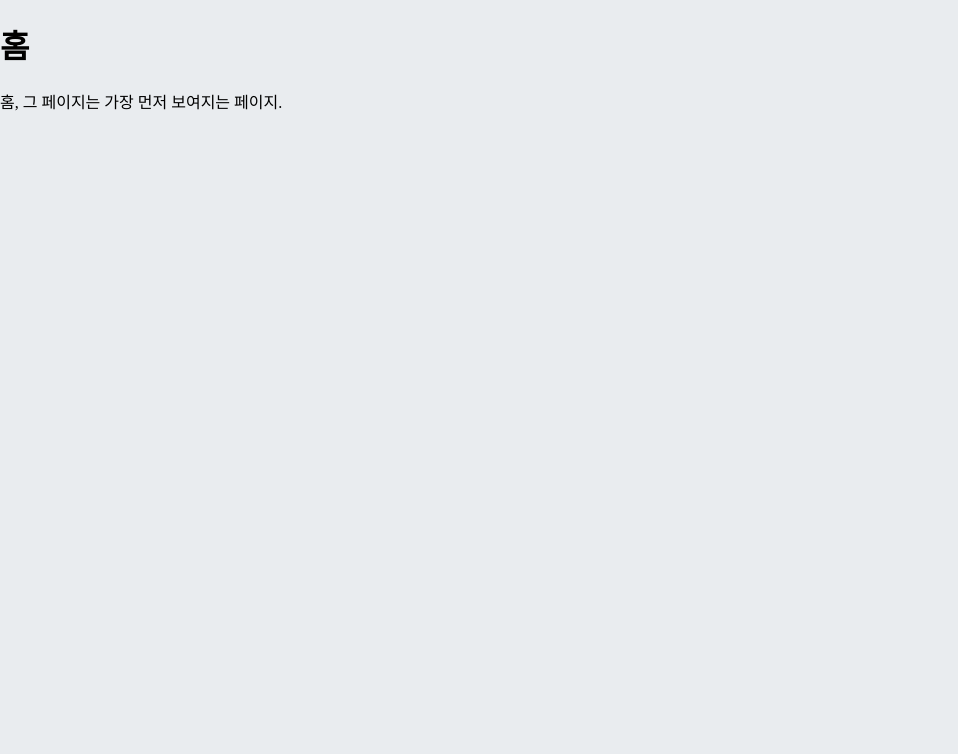
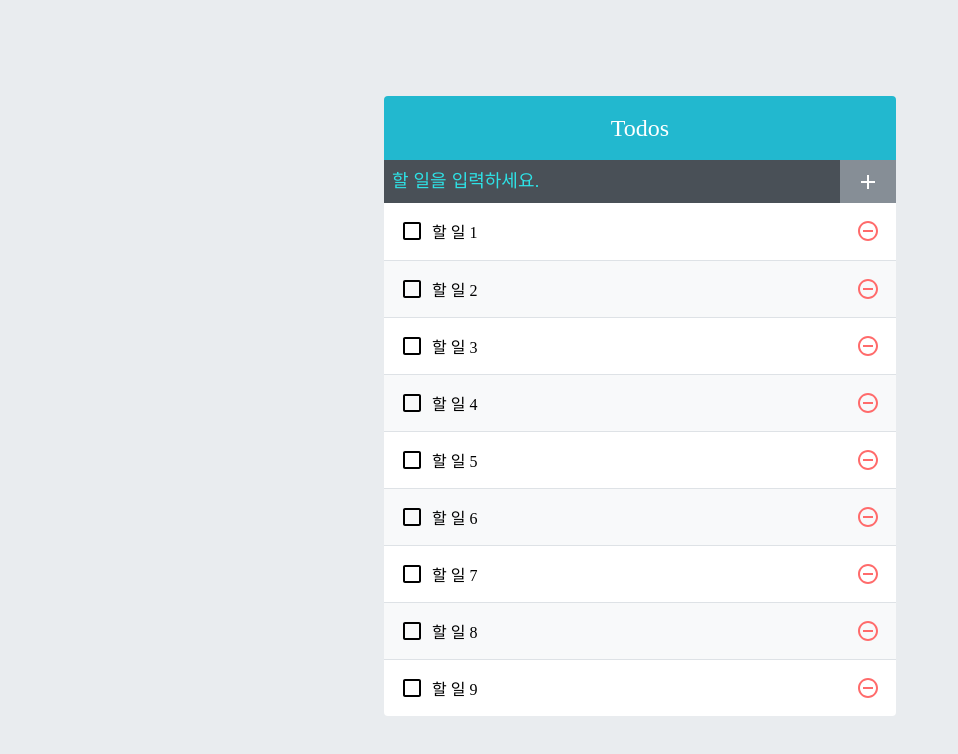
Before and after one commit to Jungma1/study-react, a React (Create React App) app: page / in a window 1280 px wide. Shown: the top 754 px of the page, without its empty margins (0-958 px from the left). Built offline with nearby package versions, Linux system fonts and the light colour scheme.

Commit message:
Remove Router

```diff
--- a/src/App2.js
+++ /dev/null
@@ -1,15 +0,0 @@
-import React from 'react';
-import { Route } from 'react-router-dom';
-import About from './pages/About';
-import Home from './pages/Home';
-
-const App2 = () => {
-  return (
-    <div>
-      <Route path='/' component={Home} exact={true} />
-      <Route path='/about' component={About} />
-    </div>
-  );
-};
-
-export default App2;
--- a/src/index.js
+++ b/src/index.js
@@ -3,11 +3,11 @@ import ReactDOM from 'react-dom';
 import { BrowserRouter } from 'react-router-dom';
 import './index.css';
 import reportWebVitals from './reportWebVitals';
-import App2 from './App2';
+import App from './App';
 
 ReactDOM.render(
   <BrowserRouter>
-    <App2 />
+    <App />
   </BrowserRouter>,
   document.getElementById('root')
 );
--- a/src/pages/About.js
+++ /dev/null
@@ -1,12 +0,0 @@
-import React from 'react'
-
-const About = () => {
-	return (
-		<div>
-			<h1>소개</h1>
-			<p>이 프로젝트는 리액트 라우터 기초를 실습해 보는 예제 프로젝트입니다.</p>
-		</div>
-	)
-}
-
-export default About
--- a/src/pages/Home.js
+++ /dev/null
@@ -1,12 +0,0 @@
-import React from 'react'
-
-const Home = () => {
-	return (
-		<div>
-			<h1>홈</h1>
-			<p>홈, 그 페이지는 가장 먼저 보여지는 페이지.</p>
-		</div>
-	)
-}
-
-export default Home
```
